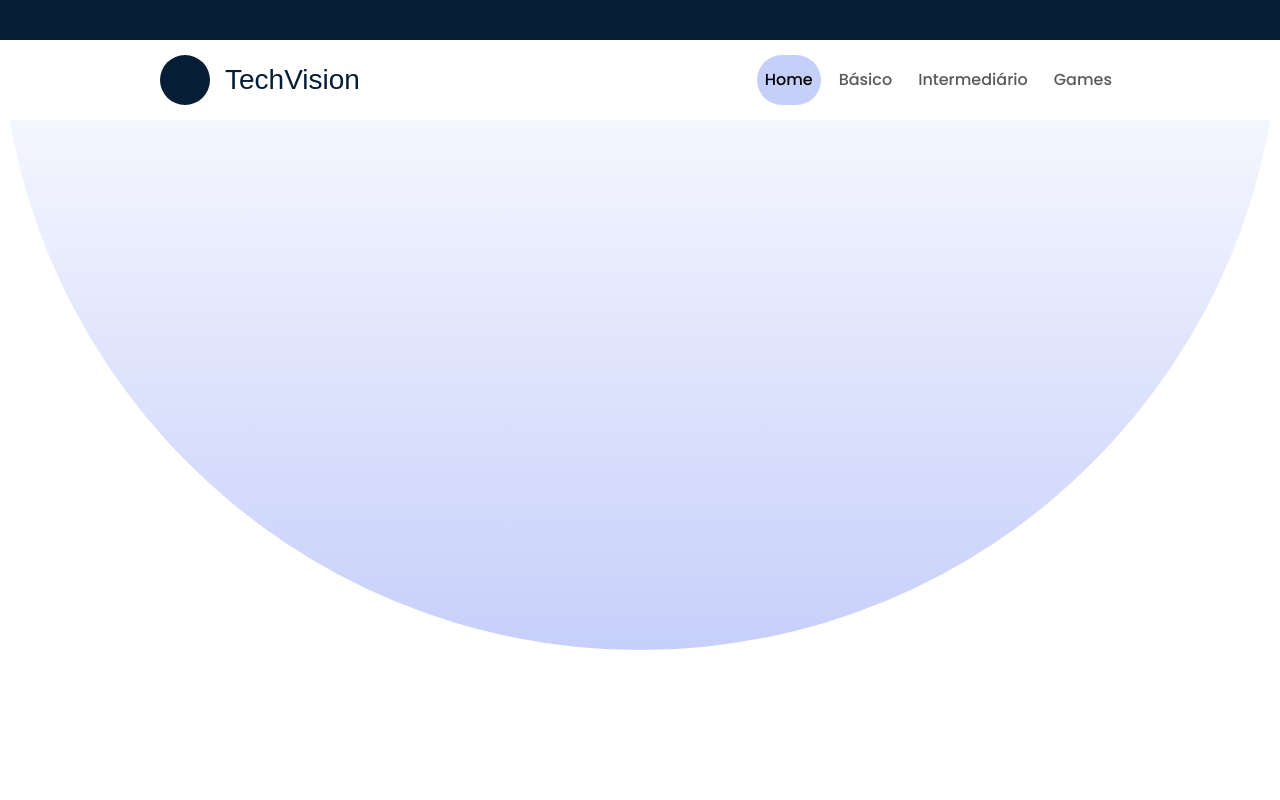
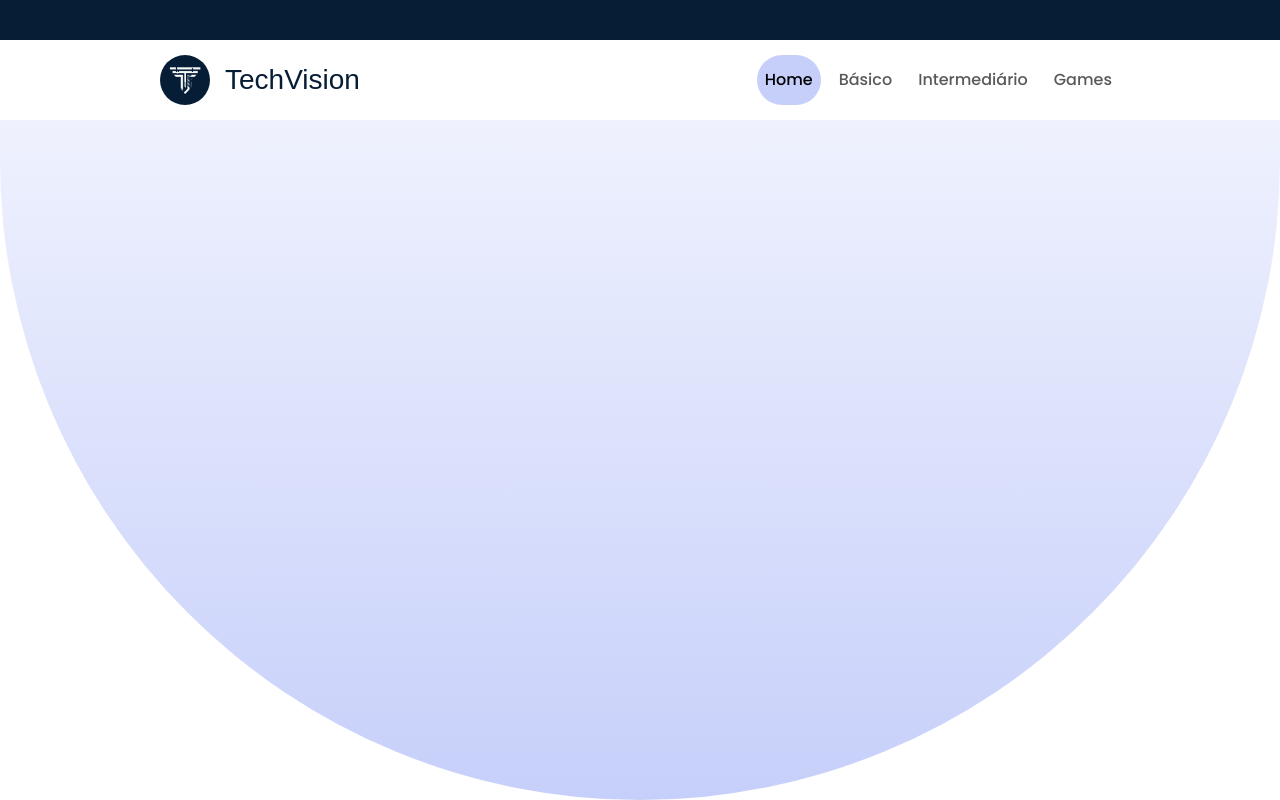
Before and after one commit to raniel-lopes/TechVision, a plain HTML site: page index.html in a window 1280 px wide. Drawn offline with nearby package versions, Linux system fonts and the light colour scheme.

Commit message:
Voltando a dar continuidade no projeto

```diff
--- a/css/style.css
+++ b/css/style.css
@@ -29,6 +29,17 @@
   background-color: #061D36;
   border-radius: 50%;
   margin-right: 15px;
+
+  /* Centralizando a imagem dentro da bolinha */
+  display: flex;
+  justify-content: center;
+  align-items: center;
+}
+
+.logo-img {
+  width: 32px;  /* Ajuste conforme o tamanho desejado */
+  height: 30px;
+  object-fit: cover;  /* Garante que a imagem seja exibida proporcionalmente */
 }
 
 .logo-text {
@@ -73,13 +84,16 @@
 }
 
 .background-gradient {
-  width: 100vw;  /* Ocupa 100% da largura da tela */
-  height: calc(100vh - 150px);  /* Ocupa a altura total da tela menos 150px do fundo */
-  flex-shrink: 0;
-  position: absolute;  /* Posicionamento absoluto para cobrir toda a tela */
-  top: 0;
-  left: 0;
-  border-radius: 0px 0px 800px 800px;
-  background: linear-gradient(180deg, rgba(76, 201, 240, 0.00) 0%, rgba(67, 97, 238, 0.30) 100%);
-  z-index: -1;  /* Coloca o fundo atrás de outros elementos */
+  width: 100%; /* Largura total da tela */
+  height: calc(100vh + 150px); /* Altura da tela mais 150px para estender abaixo */
+  position: absolute; /* Posicionamento relativo ao contêiner pai */
+  top: -150px; /* Move o gradiente para cima para compensar a altura extra */
+  left: 0; /* Garantindo alinhamento à esquerda */
+  border-radius: 0 0 800px 800px; /* Raio arredondado na parte inferior */
+  background: linear-gradient(
+    180deg,
+    rgba(76, 201, 240, 0.00) 0%,
+    rgba(67, 97, 238, 0.30) 100%
+  ); /* Gradiente */
+  z-index: -1; /* Envia o gradiente para o fundo */
 }
--- a/index.html
+++ b/index.html
@@ -22,7 +22,9 @@
             <div class="container-fluid custom-container d-flex justify-content-between align-items-center">
                 <!-- Logo -->
                 <div class="logo-container d-flex align-items-center">
-                    <div class="logo-icon"></div>
+                    <div class="logo-icon">
+                        <img src="./images/TechVision-logo.png" alt="Logo TechVision" class="logo-img">
+                    </div>
                     <div class="logo-text">TechVision</div>
                 </div>
 
```
Also changed, not shown: html/cadastro.html (deleted), html/login.html (deleted), images/TechVision-logo.png (added).
